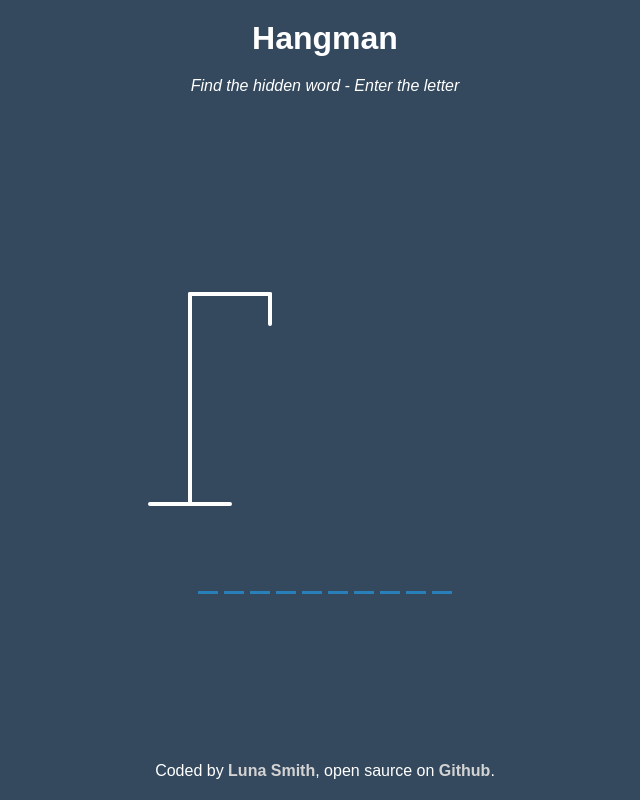
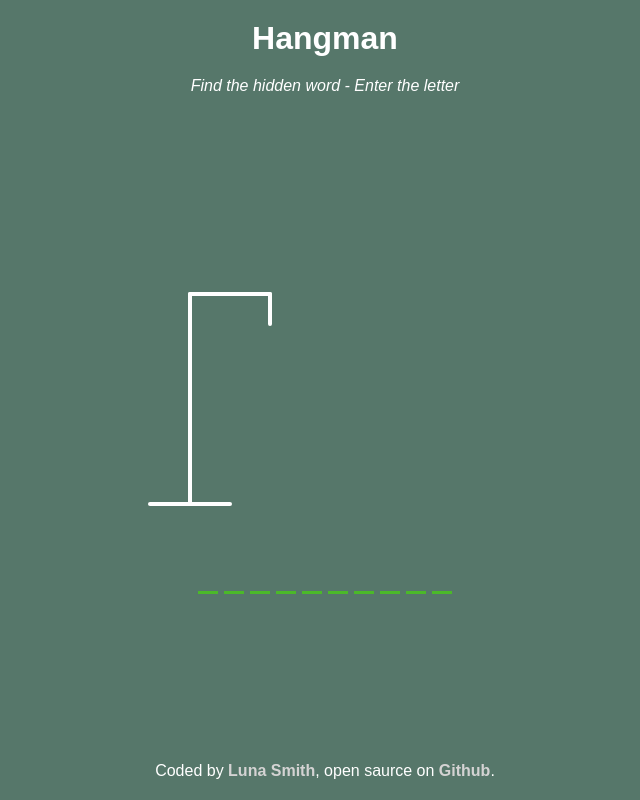
Before and after one commit to Lu-Smith/hangman-react-typescript, a React (Create React App) app: page / in a window 1280 px wide. Shown: the whole page, without its empty margins (315-955 px from the left). Built offline with nearby package versions, Linux system fonts and the light colour scheme.

Commit message:
Updated App.css

```diff
--- a/src/App.css
+++ b/src/App.css
@@ -1,5 +1,5 @@
 .App {
-    background-color: #34495e;
+    background-color: #56776a;
     color: #fff;
     font-family: Arial, Helvetica, sans-serif;
     display: flex;
@@ -40,7 +40,7 @@
     margin: auto;
     height: 350px;
     width: 450px;
-    color: black;
+    color: rgb(171, 229, 145);
   }
 
   .App .figure-container {
@@ -56,7 +56,8 @@
     right: 20px;
     display: flex;
     flex-direction: column;
-    text-align: right;
+    text-align: center;
+    color: rgb(116, 8, 8);
   }
 
   .App .wrong-letters-container p {
@@ -65,6 +66,7 @@
 
   .App .wrong-letters-container span {
     font-size: 24px;
+    color: black;
   }
 
   .App .word {
@@ -76,7 +78,7 @@
   }
 
   .App .letter {
-    border-bottom: 3px solid #2980b9;
+    border-bottom: 3px solid #4bb929;
     display: inline-flex;
     font-size: 30px;
     align-items: center;
```
